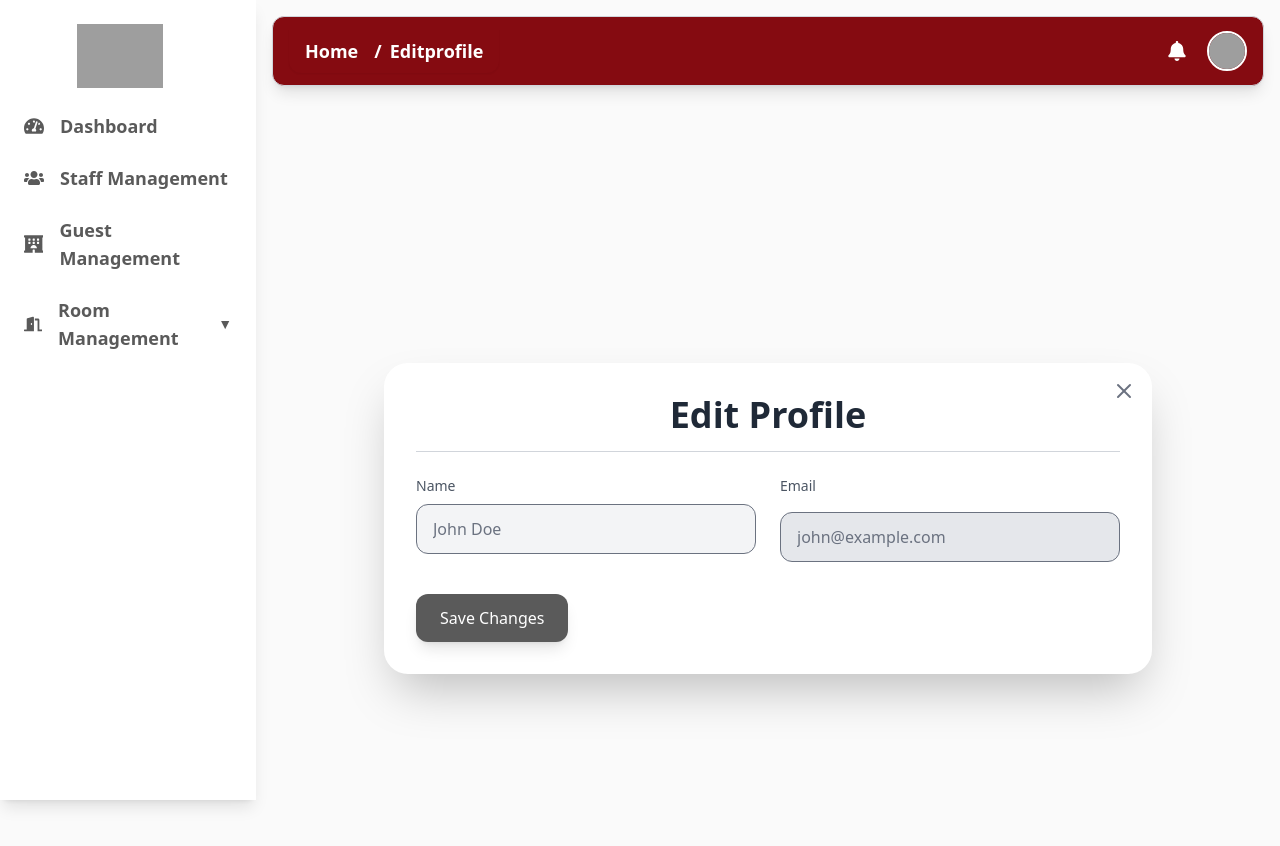
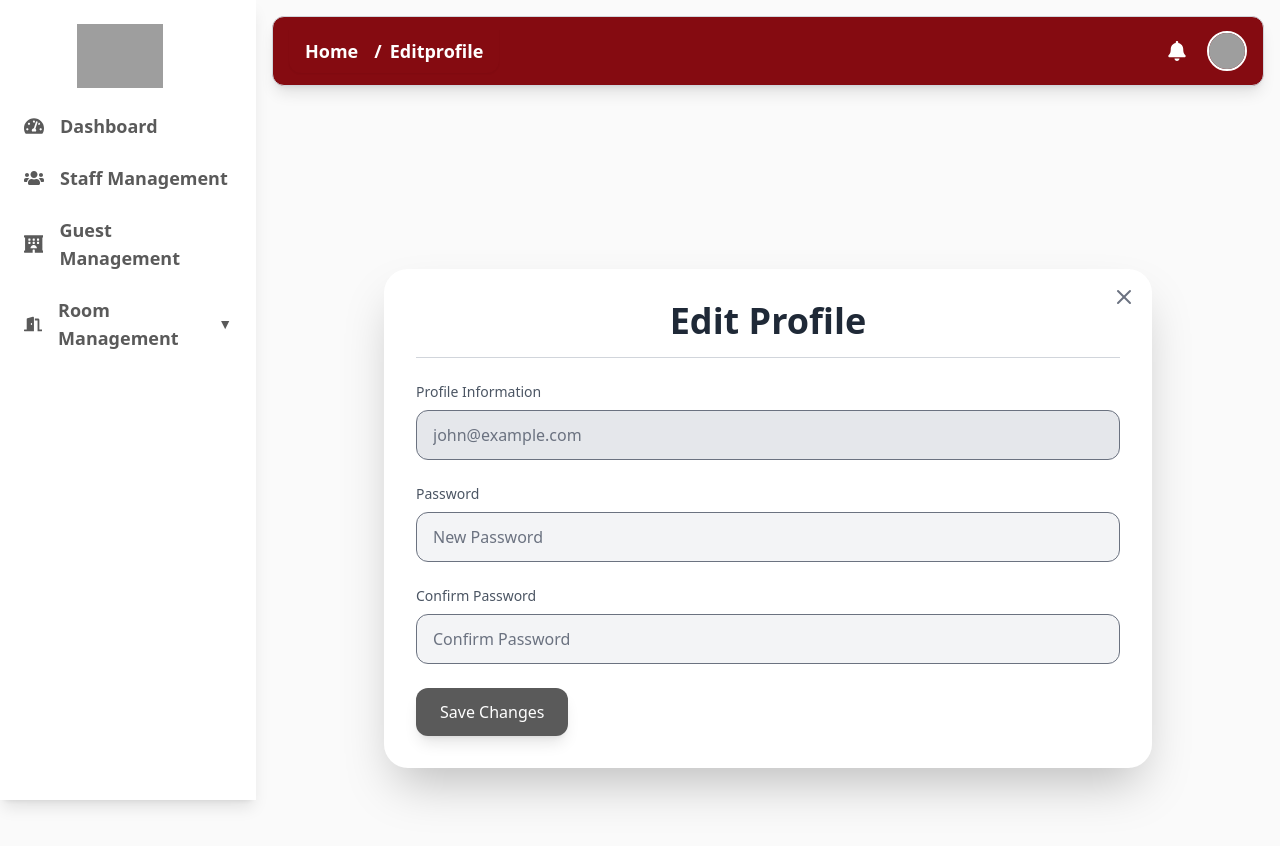
Before and after one commit to farihamustafa/Hotel-management, a React (Vite) app: page /editprofile in a window 1280 px wide. Shown: the top 846 px of the page. Built offline with nearby package versions, Linux system fonts and the light colour scheme; grey boxes are pictures that could not be loaded.

Commit message:
editprofile should be added

```diff
--- a/src/pages/EditProfile.jsx
+++ b/src/pages/EditProfile.jsx
@@ -1,14 +1,17 @@
-import React, { useEffect, useState } from 'react';
+import React, { useState, useEffect } from 'react';
 import { FiX } from 'react-icons/fi';
 import { useLocation, useNavigate } from 'react-router-dom';
+import { Formik, Form, Field, ErrorMessage } from 'formik';
+import * as Yup from 'yup';
 
 function EditProfile() {
   const { state } = useLocation();
   const navigate = useNavigate();
 
   const [profile, setProfile] = useState({
-    name: '',
     email: '',
+    password: '',
+    resetPassword: '',
   });
 
   useEffect(() => {
@@ -17,18 +20,20 @@ function EditProfile() {
     }
   }, [state]);
 
-  const handleInputChange = (e) => {
-    const { name, value } = e.target;
-    setProfile((prevState) => ({
-      ...prevState,
-      [name]: value,
-    }));
+  const handleSave = (values) => {
+    // Handle form submission (e.g., save profile changes)
+    console.log(values);
+    navigate('/profile');
   };
 
-  const handleSave = (e) => {
-    e.preventDefault();
-    navigate('/profile');
-  };
+  // Yup validation schema
+  const validationSchema = Yup.object({
+    email: Yup.string().email('Invalid email address').required('Email is required'),
+    password: Yup.string().min(6, 'Password must be at least 6 characters').required('Password is required'),
+    resetPassword: Yup.string()
+      .oneOf([Yup.ref('password'), null], 'Passwords must match')
+      .required('Please confirm your password'),
+  });
 
   return (
     <div className="bg-slate-200 min-h-screen flex items-center justify-center px-4">
@@ -40,34 +45,66 @@ function EditProfile() {
           <FiX className="h-6 w-6" aria-hidden="true" />
         </button>
 
-        <h1 className="text-4xl font-bold text-gray-800 mb-6  border-b pb-4 text-center border-gray-300">
+        <h1 className="text-4xl font-bold text-gray-800 mb-6 border-b pb-4 text-center border-gray-300">
           Edit Profile
         </h1>
 
-        <form onSubmit={handleSave}>
-          <div className="grid grid-cols-1 sm:grid-cols-2 gap-6 mb-8">
-            <div>
-              <label className="block text-sm text-gray-600 mb-2">Name</label>
-              <input
-                type="text"
-                name="name"
-                value={profile.name}
-                onChange={handleInputChange}
-                className="w-full px-4 py-3 rounded-xl border bg-gray-100 focus:bg-white focus:border-blue-400 focus:outline-none transition"
-                placeholder="John Doe"
-              />
-            </div>
-            <div>
-              <label className="block text-sm text-gray-600 mb-4">Email</label>
-              <input
+        <Formik
+          initialValues={{
+            email: profile.email,
+            password: '',
+            resetPassword: '',
+          }}
+          validationSchema={validationSchema}
+          onSubmit={handleSave}
+        >
+          <Form>
+            {/* Email Field */}
+            <div className="mb-6">
+              <label className="block text-sm text-gray-600 mb-2">Profile Information</label>
+              <Field
                 type="email"
                 name="email"
-                value={profile.email}
-                onChange={handleInputChange}
                 className="w-full px-4 py-3 rounded-xl border bg-gray-200 focus:bg-white focus:border-blue-400 focus:outline-none transition"
                 placeholder="john@example.com"
               />
+              <ErrorMessage
+                name="email"
+                component="div"
+                className="text-red-500 text-sm mt-1"
+              />
             </div>
+
+            {/* Password Field */}
+            <div className="mb-6">
+              <label className="block text-sm text-gray-600 mb-2">Password</label>
+              <Field
+                type="password"
+                name="password"
+                className="w-full px-4 py-3 rounded-xl border bg-gray-100 focus:bg-white focus:border-blue-400 focus:outline-none transition"
+                placeholder="New Password"
+              />
+              <ErrorMessage
+                name="password"
+                component="div"
+                className="text-red-500 text-sm mt-1"
+              />
+            </div>
+
+            {/* Reset Password Field */}
+            <div className="mb-6">
+              <label className="block text-sm text-gray-600 mb-2">Confirm Password</label>
+              <Field
+                type="password"
+                name="resetPassword"
+                className="w-full px-4 py-3 rounded-xl border bg-gray-100 focus:bg-white focus:border-blue-400 focus:outline-none transition"
+                placeholder="Confirm Password"
+              />
+              <ErrorMessage
+                name="resetPassword"
+                component="div"
+                className="text-red-500 text-sm mt-1"
+              />
             </div>
 
             <div className="text-left">
@@ -78,7 +115,8 @@ function EditProfile() {
                 Save Changes
               </button>
             </div>
-        </form>
+          </Form>
+        </Formik>
       </div>
     </div>
   );
```
Lines whose indentation alone changed are shown as unchanged.
